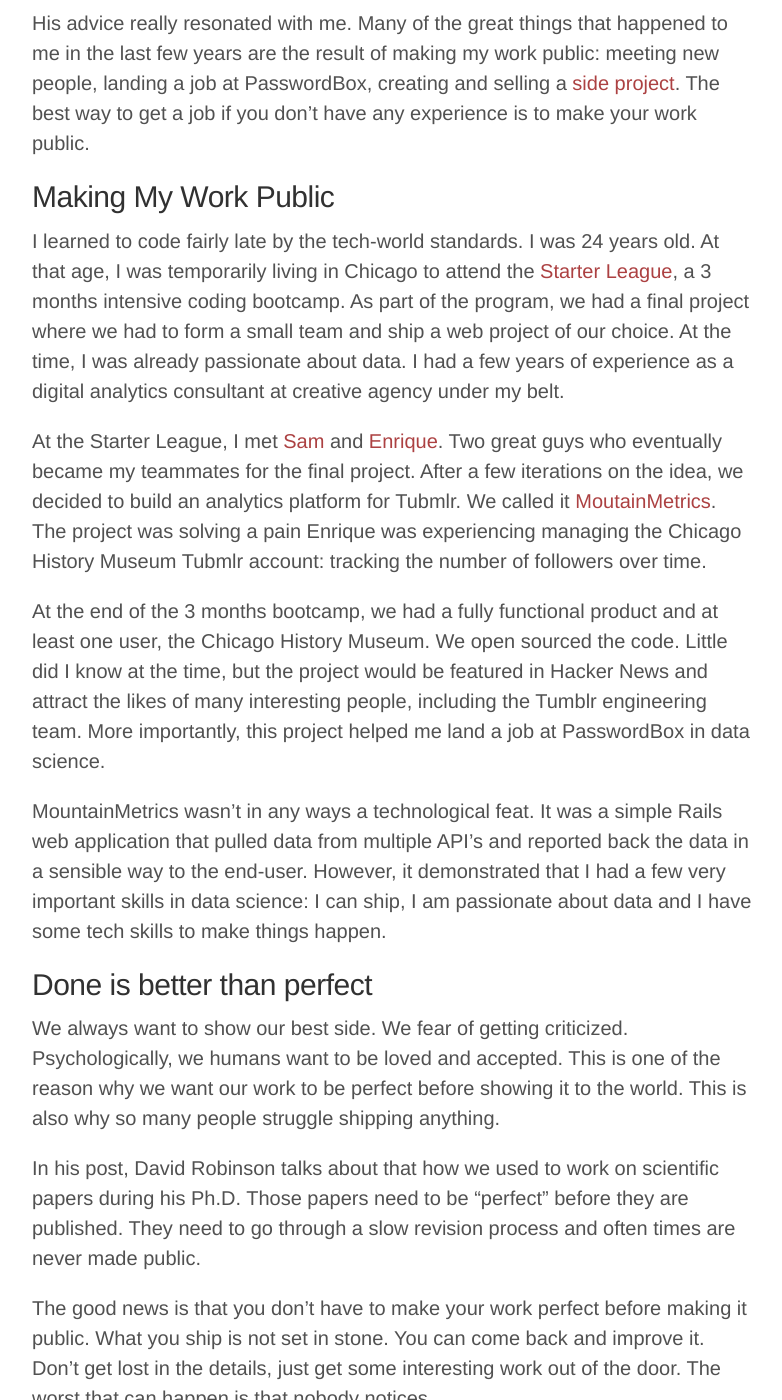
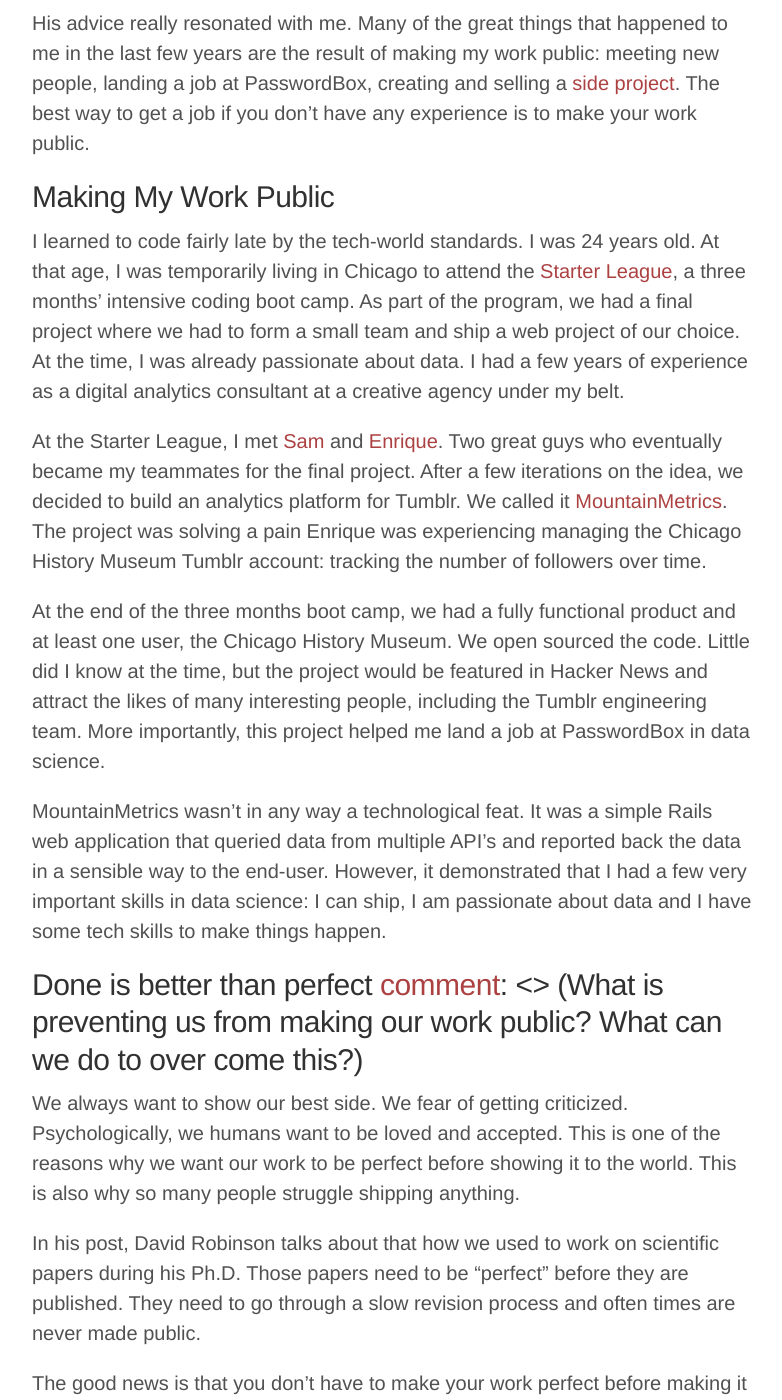
Before and after one commit to nickhould/nickhould.github.io, a Jekyll site: the page built from _posts/2016-08-12-getting-your-first-job-in-data-science.md, in a window 1280 px wide and 1400 px high, scrolled down 474 px. Shown: the whole window, without its empty margins (248-1030 px from the left). Built offline with Jekyll 4.4.1, drawn with Linux system fonts in a browser that asks for light colours; nearby versions of some CDN libraries; a script that is not in the unit is left out; comment, search, counter and statistics services are not loaded; some of the changed text lies outside the part shown.

Commit message:
Fix other typos

```diff
--- a/_posts/2016-08-12-getting-your-first-job-in-data-science.md
+++ b/_posts/2016-08-12-getting-your-first-job-in-data-science.md
@@ -9,22 +9,21 @@
 
 In a section of the post, David advised graduate students who wish to get into data science to create public artifacts. David landed his job partly because of some public artifacts he created: blog posts and [answers](http://stats.stackexchange.com/questions/47771/what-is-the-intuition-behind-beta-distribution) to questions on StackExchange.
 
-His advice really resonated with me. Many of the great things that happened to me in the last few years are the result of making my work public: meeting new people, landing a job at PasswordBox, creating and selling a [side project](http://www.jeannicholashould.com/how-I-bootstrapped-bootstrappersio.html). The best way to get a job if you don't have any experience is to make your work public.
+His advice really resonated with me. Many of the great things that happened to me in the last few years are the result of making my work public: meeting new people, landing a  job at PasswordBox, creating and selling a [side project](http://www.jeannicholashould.com/how-I-bootstrapped-bootstrappersio.html). The best way to get a job if you don't have any experience is to make your work public.
 
 ## Making My Work Public
 
-I learned to code fairly late by the tech-world standards. I was 24 years old. At that age, I was temporarily living in Chicago to attend the [Starter League](http://www.starterleague.com/), a 3 months intensive coding bootcamp. As part of the program, we had a final project where we had to form a small team and ship a web project of our choice. At the time, I was already passionate about data. I had a few years of experience as a digital analytics consultant at creative agency under my belt.
+I learned to code fairly late by the tech-world standards. I was 24 years old. At that age, I was temporarily living in Chicago to attend the [Starter League](http://www.starterleague.com/), a three months’ intensive coding boot camp. As part of the program, we had a final project where we had to form a small team and ship a web project of our choice. At the time, I was already passionate about data. I had a few years of experience as a digital analytics consultant at a creative agency under my belt.
 
-At the Starter League, I met [Sam](http://solomon.io/) and [Enrique](http://enriquesportfolio.com/#/). Two great guys who eventually became my teammates for the final project.  After a few iterations on the idea, we decided to build an analytics platform for Tubmlr. We called it [MoutainMetrics](http://web.archive.org/web/20130608034447/http://www.mountainmetrics.com/). The project was solving a pain Enrique was experiencing managing the Chicago History Museum Tubmlr account: tracking the number of followers over time.
+At the Starter League, I met [Sam](http://solomon.io/) and [Enrique](http://enriquesportfolio.com/#/). Two great guys who eventually became my teammates for the final project.  After a few iterations on the idea, we decided to build an analytics platform for Tumblr. We called it [MountainMetrics](http://web.archive.org/web/20130608034447/http://www.mountainmetrics.com/). The project was solving a pain Enrique was experiencing managing the Chicago History Museum Tumblr account: tracking the number of followers over time.
 
-At the end of the 3 months bootcamp, we had a fully functional product and at least one user, the Chicago History Museum. We open sourced the code. Little did I know at the time, but the project would be featured in Hacker News and attract the likes of many interesting people, including the Tumblr engineering team. More importantly, this project helped me land a job at PasswordBox in data science.
+At the end of the three months boot camp, we had a fully functional product and at least one user, the Chicago History Museum. We open sourced the code. Little did I know at the time, but the project would be featured in Hacker News and attract the likes of many interesting people, including the Tumblr engineering team. More importantly, this project helped me land a job at PasswordBox in data science.
 
 [comment]: <> (How did it help me land a job?)
-MountainMetrics wasn't in any ways a technological feat. It was a simple Rails web application that pulled data from multiple API's and reported back the data in a sensible way to the end-user. However, it demonstrated that I had a few very important skills in data science: I can ship, I am passionate about data and I have some tech skills to make things happen.
+MountainMetrics wasn't in any way a technological feat. It was a simple Rails web application that queried data from multiple API's and reported back the data in a sensible way to the end-user. However, it demonstrated that I had a few very important skills in data science: I can ship, I am passionate about data and I have some tech skills to make things happen.
 
-## Done is better than perfect
-[comment]: <> (What is preventing us from making our work public? What can we do to over come this?)
-We always want to show our best side. We fear of getting criticized. Psychologically, we humans want to be loved and accepted. This is one of the reason why we want our work to be perfect before showing it to the world. This is also why so many people struggle shipping anything.
+## Done is better than perfect [comment]: <> (What is preventing us from making our work public? What can we do to over come this?)
+We always want to show our best side. We fear of getting criticized. Psychologically, we humans want to be loved and accepted. This is one of the reasons why we want our work to be perfect before showing it to the world. This is also why so many people struggle shipping anything.
 
 [comment]: <> (Don't get caught up in the details)
 In his post, David Robinson talks about that how we used to work on scientific papers during his Ph.D. Those papers need to be "perfect" before they are published. They need to go through a slow revision process and often times are never made public.
```
Also changed, not shown: other parts of _posts/2016-08-12-getting-your-first-job-in-data-science.md (+4 -4 lines).
